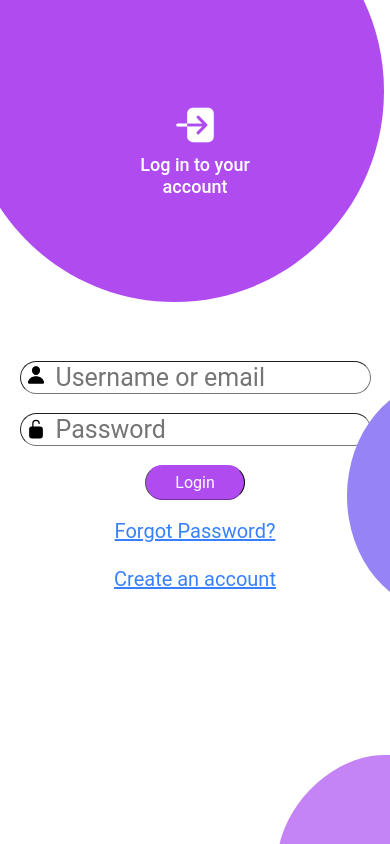
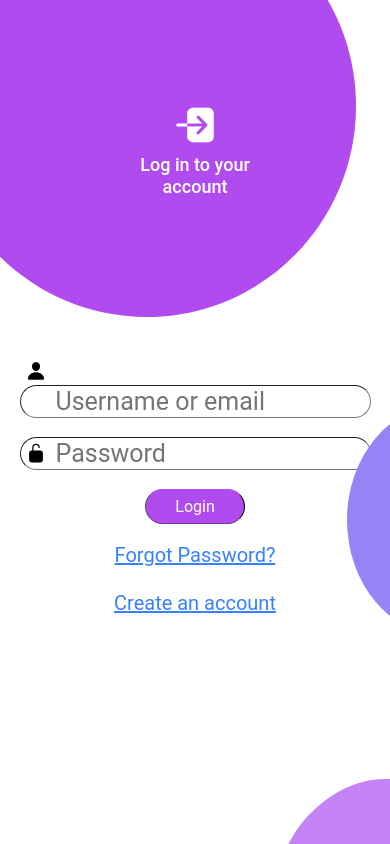
Before and after one commit to tharikrizan/RajyaOsusalaApp, a React (Create React App) app: page / in a window 390 px wide. Built offline with nearby package versions, Linux system fonts and the light colour scheme.

Commit message:
made the top icon responsive

```diff
--- a/src/pages/Lakshan/Pages/LoginPage.tsx
+++ b/src/pages/Lakshan/Pages/LoginPage.tsx
@@ -91,8 +91,8 @@ export default function LoginPage(props: any) {
           src={MainPurpleCircle}
           style={{
             position: "relative",
-            left: "-50px",
-            top: "-120px",
+            left: "-20%",
+            top: "-25%",
             height: "100%",
             width: "115%",
           }}
@@ -114,7 +114,7 @@ export default function LoginPage(props: any) {
       >
         <br />
 
-        <div>
+        <div style={{ height: "5%" }}>
           <IonIcon
             icon={person}
             style={{
@@ -122,9 +122,8 @@ export default function LoginPage(props: any) {
               zIndex: 100,
               height: "20px",
               width: "20px",
-              top: "23px",
               left: "6px",
-              position: "absolute",
+              position: "relative",
             }}
           />
           <input
```
